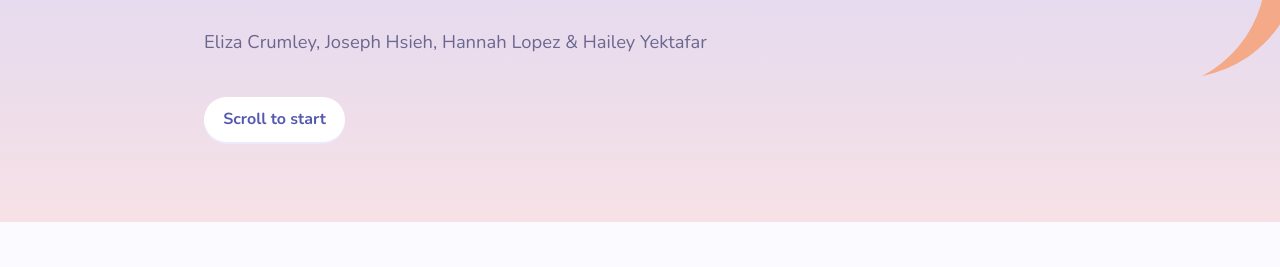
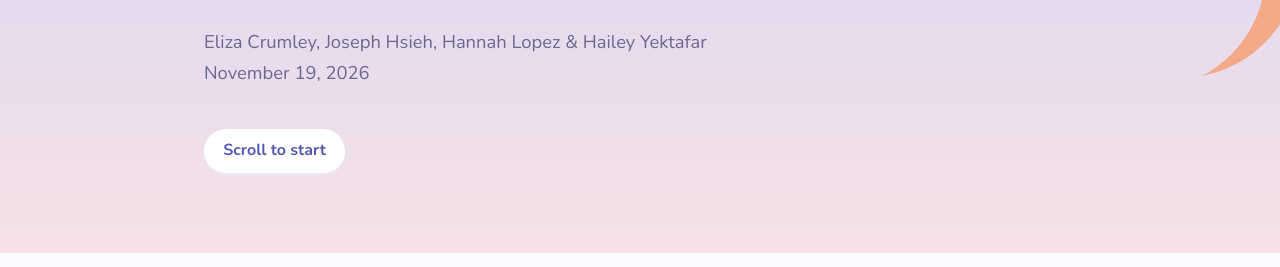
Before and after one commit to josephchsieh/sleep-hygiene, a plain HTML site: page index.html in a window 1280 px wide. Shown: the part 202-469 px from the top of the page. Drawn offline with nearby package versions, Linux system fonts and the light colour scheme.

Commit message:
Update index.html
added date

```diff
--- a/index.html
+++ b/index.html
@@ -80,6 +80,7 @@
   <div class="wrap">
     <h1>Sleep Hygiene</h1>
     <p>Eliza Crumley, Joseph Hsieh, Hannah Lopez &amp; Hailey Yektafar</p>
+    <p>November 19, 2026</p>
     <a class="scroll" href="#info">Scroll to start</a>
   </div>
 </header>
```
